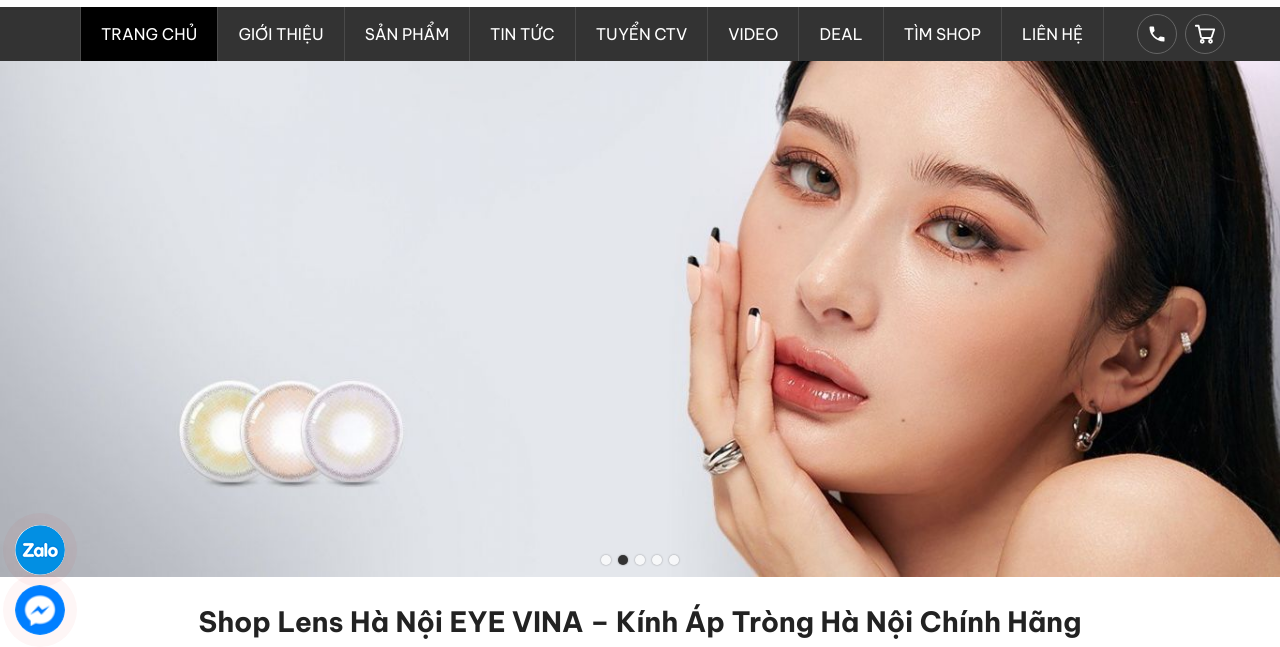
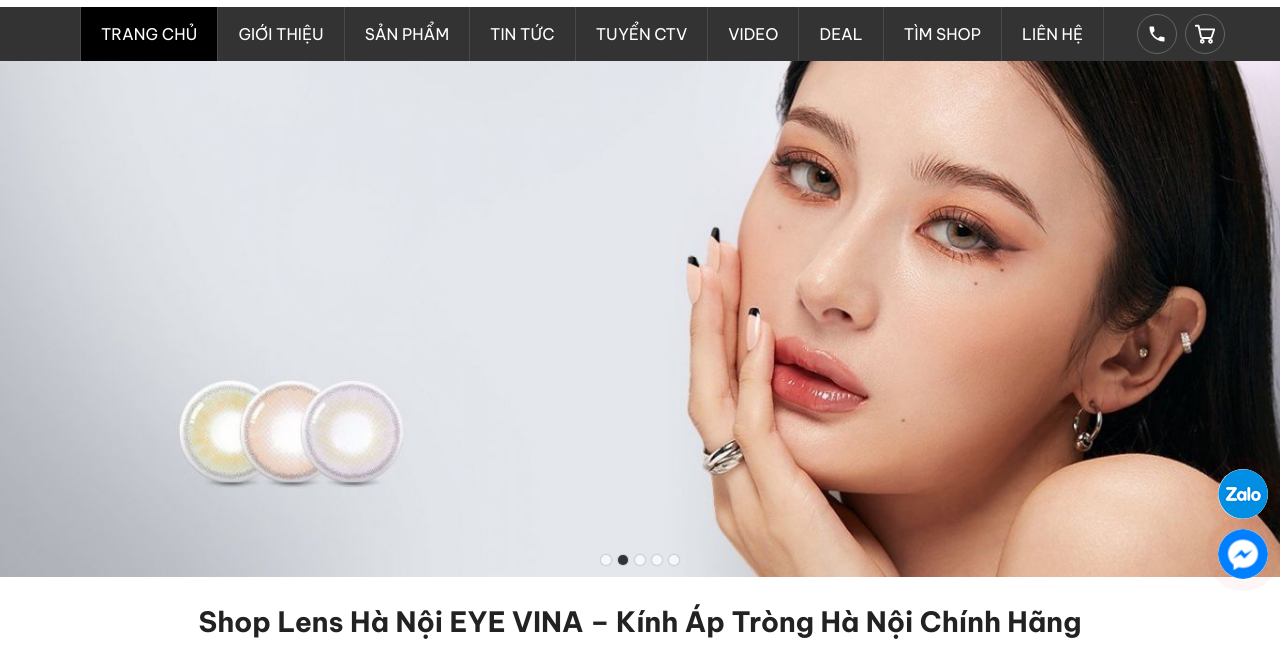
Before and after one commit to eyemedioptic/eyevina, a plain HTML site: page index.html in a window 1280 px wide. Shown: the part 145-792 px from the top of the page. Drawn offline with Linux system fonts and the light colour scheme.

Commit message:
Chuyển nút Zalo, Messenger sang phải, phía trên nút lên đầu trang
Co-Authored-By: Claude Opus 5.5 <noreply@anthropic.com>
Claude-Session: https://claude.ai/code/session_011QZR96fBk48zhP55GbehnW

```diff
--- a/index.html
+++ b/index.html
@@ -201,7 +201,7 @@ section{padding:35px 0}
 .copy .count span:first-child{border:0}
 .the{font-size:13px;padding:6px 0;text-align:center;background:#fff}
 /* floating */
-.support_bt{position:fixed;left:15px;bottom:20px;display:flex;flex-direction:column;gap:10px;z-index:99}
+.support_bt{position:fixed;right:12px;bottom:76px;display:flex;flex-direction:column;gap:10px;z-index:99}
 .support_bt a{width:50px;height:50px;border-radius:50%;display:grid;place-items:center;box-shadow:0 3px 10px rgba(0,0,0,.25);animation:pulse 2s infinite;background:#fff;overflow:hidden}
 
 .support_bt img{width:100%}
```
